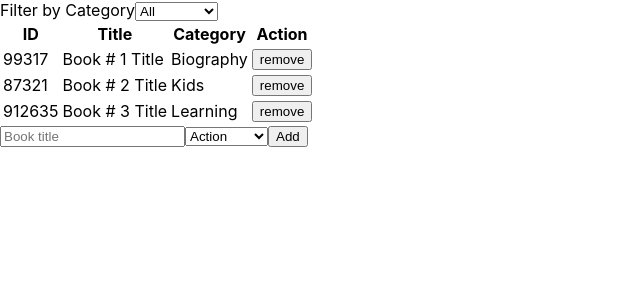
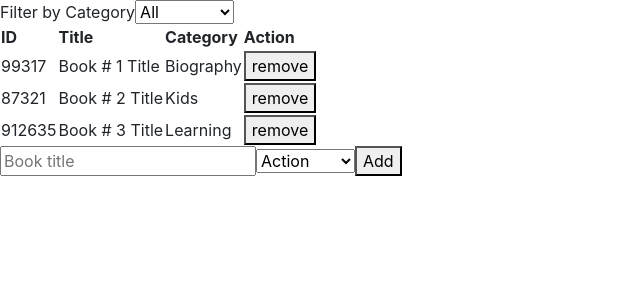
Before and after one commit to AndresFMoya/react-bookstore, a React (Create React App) app: page / in a window 1280 px wide. Shown: the top 300 px of the page, without its empty margins (0-640 px from the left). Built offline with nearby package versions, Linux system fonts and the light colour scheme.

Commit message:
chore: add bootstrap CDN

```diff
--- a/public/index.html
+++ b/public/index.html
@@ -10,34 +10,14 @@
       content="Web site created using create-react-app"
     />
     <link rel="apple-touch-icon" href="%PUBLIC_URL%/logo192.png" />
-    <!--
-      manifest.json provides metadata used when your web app is installed on a
-      user's mobile device or desktop. See https://developers.google.com/web/fundamentals/web-app-manifest/
-    -->
     <link rel="manifest" href="%PUBLIC_URL%/manifest.json" />
-    <!--
-      Notice the use of %PUBLIC_URL% in the tags above.
-      It will be replaced with the URL of the `public` folder during the build.
-      Only files inside the `public` folder can be referenced from the HTML.
-
-      Unlike "/favicon.ico" or "favicon.ico", "%PUBLIC_URL%/favicon.ico" will
-      work correctly both with client-side routing and a non-root public URL.
-      Learn how to configure a non-root public URL by running `npm run build`.
-    -->
+    <link rel="stylesheet" href="https://stackpath.bootstrapcdn.com/bootstrap/4.1.0/css/bootstrap.min.css"
+          integrity="sha384-9gVQ4dYFwwWSjIDZnLEWnxCjeSWFphJiwGPXr1jddIhOegiu1FwO5qRGvFXOdJZ4" crossorigin="anonymous">
     <title>React App</title>
   </head>
   <body>
     <noscript>You need to enable JavaScript to run this app.</noscript>
     <div id="root"></div>
-    <!--
-      This HTML file is a template.
-      If you open it directly in the browser, you will see an empty page.
 
-      You can add webfonts, meta tags, or analytics to this file.
-      The build step will place the bundled scripts into the <body> tag.
-
-      To begin the development, run `npm start` or `yarn start`.
-      To create a production bundle, use `npm run build` or `yarn build`.
-    -->
   </body>
 </html>
--- a/src/index.css
+++ /dev/null
@@ -1,13 +0,0 @@
-body {
-  margin: 0;
-  font-family: -apple-system, BlinkMacSystemFont, 'Segoe UI', 'Roboto', 'Oxygen',
-    'Ubuntu', 'Cantarell', 'Fira Sans', 'Droid Sans', 'Helvetica Neue',
-    sans-serif;
-  -webkit-font-smoothing: antialiased;
-  -moz-osx-font-smoothing: grayscale;
-}
-
-code {
-  font-family: source-code-pro, Menlo, Monaco, Consolas, 'Courier New',
-    monospace;
-}
--- a/src/index.js
+++ b/src/index.js
@@ -3,7 +3,7 @@
 import { createStore } from 'redux';
 import { Provider } from 'react-redux';
 import App from './components/App';
-import './index.css';
+import './styles/scss/index.scss';
 import rootReducer from './reducers';
 import randomId from './components/randomId';
 
```
Also changed, not shown: src/styles/scss/index.scss (added).
